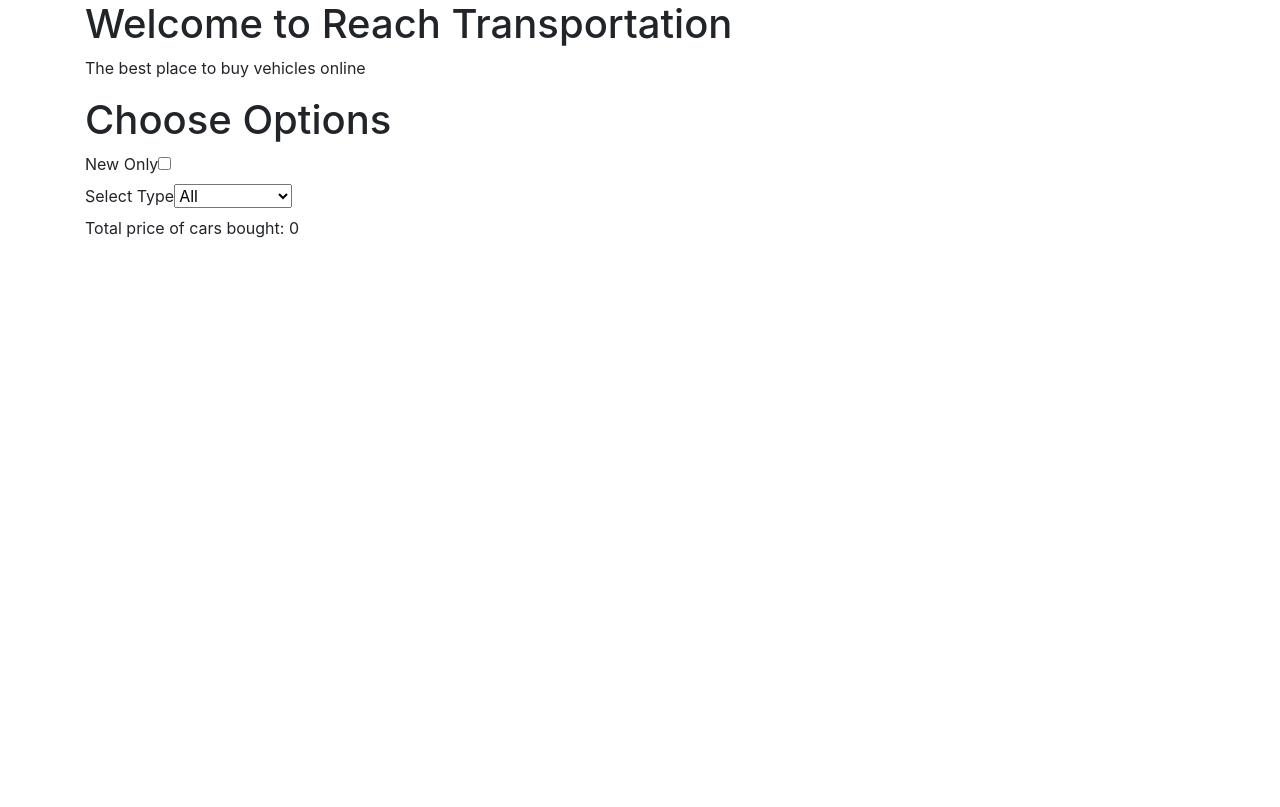
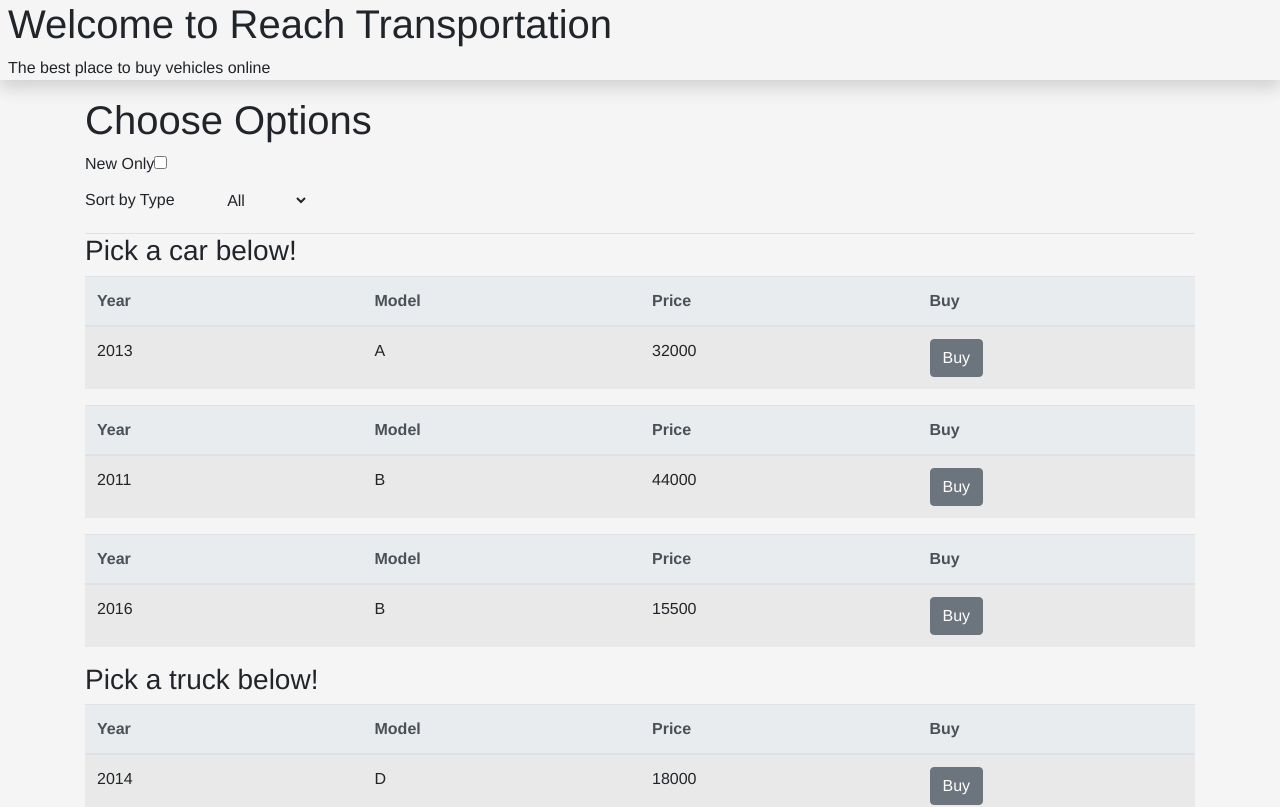
Before and after one commit to stefenh025/React-Project, a React (Create React App) app: page / in a window 1280 px wide. Shown: the top 807 px of the page. Built offline with nearby package versions, Linux system fonts and the light colour scheme.

Commit message:
Some bootstrap css additions

```diff
--- /dev/null
+++ b/src/App.css
@@ -0,0 +1,7 @@
+.fontStyle {
+  font-family: 'Franklin Gothic Medium', 'Arial Narrow', Arial, sans-serif;
+}
+
+.bgColor{
+  background-color: #F5F5F5;
+}
--- a/src/App.js
+++ b/src/App.js
@@ -1,11 +1,12 @@
 import React from 'react';
 import 'bootstrap/dist/css/bootstrap.min.css';
 import Header from './header.js';
+import './App.css';
 
 export default class App extends React.Component{
   render(){
     return(
-      <div className="container">
+      <div class="container-fluid px-0 bgColor">
         <Header />
       </div>
     )
--- a/src/Components/carTemplate.js
+++ b/src/Components/carTemplate.js
@@ -3,23 +3,26 @@
 export default class Car extends React.Component{
   render(){
     return(
-      <div>
+      <div class="fontStyle">
+        <h3>Pick a {this.props.name} below!</h3>
           {(this.props.car).map((car, index) => (
-            <table key={index}>
-            <thead>
+            <table key={index} class="table table-striped">
+            <thead class="thead-light">
               <tr>
-                <th>Year</th>
-                <th>Model</th>
-                <th>Price</th>
-                <th>Buy</th>
+                <th class="col-3">Year</th>
+                <th class="col-3">Model</th>
+                <th class="col-3">Price</th>
+                <th class="col-3">Buy</th>
               </tr>
             </thead>
             <tbody>
               <tr>
-                <td>{car.year}</td>
-                <td>{car.model}</td>
-                <td>{car.price}</td>
-                <td><button type="button" value={car.price} onClick={e => this.props.handleBuyClick(e.target.value)} >Buy</button></td>
+                <td class="col-3">{car.year}</td>
+                <td class="col-3">{car.model}</td>
+                <td class="col-3">{car.price}</td>
+                <td class="col-3">
+                  <button class="btn btn-secondary" type="button" value={car.price} onClick={e => this.props.handleBuyClick(e.target.value)} >Buy</button>
+                </td>
               </tr>
             </tbody>
             </table>
--- a/src/Components/option.js
+++ b/src/Components/option.js
@@ -5,7 +5,7 @@
   constructor(props){
     super(props);
     this.state = {
-      selected: '',
+      selected: 'all',
       newOnly: false,
     }
     this.handleChange = this.handleChange.bind(this);
@@ -21,18 +21,22 @@
 
   render(){
     return(
-      <div>
+      <div class="fontStyle">
+        <div class="border-bottom pb-3">
         <h1>Choose Options</h1>
-        <label htmlFor="new1"> New Only</label>
+        <label htmlFor="new1"> New Only </label>
         <input type="checkbox" id="new1" name="newOnly" onClick={this.handleCheck}/>
         <br/>
-        <label htmlFor="carType"> Select Type</label>
-        <select name="carType" id="cars" onChange={this.handleChange}>
+        <div class="dropdown">
+          Sort by Type
+        <select class="btn dropdown-toggle" name="carType" id="cars" onChange={this.handleChange}>
           <option value="all">All</option>
           <option value="cars">Cars</option>
           <option value="trucks">Trucks</option>
           <option value="convertibles">Convertibles</option>
         </select>
+        </div>
+        </div>
         <Vehicle selected={this.state.selected} newOnly={this.state.newOnly} handleBuyClick={this.props.handleBuyClick}/>
       </div>
     )
--- a/src/Components/welcome.js
+++ b/src/Components/welcome.js
@@ -1,9 +1,8 @@
 import React from 'react';
-
 class Welcome extends React.Component{
   render(){
     return (
-      <div>
+      <div class="shadow fontStyle px-2" >
         <h1>Welcome to Reach Transportation</h1>
         <p>The best place to buy vehicles online </p>
       </div>
--- a/src/carObj.js
+++ b/src/carObj.js
@@ -19,7 +19,7 @@
 export const truck = [
   {
     year: 2014,
-    mode: 'D',
+    model: 'D',
     price: 18000,
   },
   {
@@ -36,8 +36,8 @@
     price: 2000,
   },
   {
-    year:2010,
-    mode: 'G',
+    year: 2010,
+    model: 'G',
     price: 6000,
   },
   {
--- a/src/header.js
+++ b/src/header.js
@@ -22,8 +22,10 @@
     return(
       <div>
         <Welcome />
+        <div class="container">
         <Option handleBuyClick={this.handleBuyClick}/>
         <Total totalPrice={this.state.totalPrice}/>
+        </div>
       </div>
     )
   }
--- a/src/total.js
+++ b/src/total.js
@@ -3,7 +3,7 @@
 export default class Total extends React.Component{
   render(){
     return(
-      <p>Total price of cars bought: {this.props.totalPrice}</p>
+      <p class="fontStyle text-right font-weight-bold" >Total price of cars bought: {this.props.totalPrice}</p>
     )
   }
 }
--- a/src/vehicle.js
+++ b/src/vehicle.js
@@ -1,16 +1,21 @@
 import React from 'react';
-// import Car from './Components/car.js';
-// import Truck from './Components/truck.js';
-// import Convertible from './Components/convertible.js';
 
 import Car from './Components/carTemplate.js';
 let data = require('./carObj.js');
-console.log(data.car);
 
 export default class Vehicle extends React.Component{
   render(){
     let carType = this.props.selected;
-    if (carType === 'cars'){
+    if(carType === 'all'){
+      return(
+        <div>
+        <Car car={data.car} newOnly={this.props.newOnly} handleBuyClick={this.props.handleBuyClick} name="car"/>
+        <Car car={data.truck} newOnly={this.props.newOnly} handleBuyClick={this.props.handleBuyClick} name="truck"/>
+        <Car car={data.convertible} newOnly={this.props.newOnly} handleBuyClick={this.props.handleBuyClick} name="convertible"/>
+        </div>
+      )
+    }
+    else if (carType === 'cars'){
       return(
         <div>
         <Car car={data.car} newOnly={this.props.newOnly} handleBuyClick={this.props.handleBuyClick}/>
```
Also changed, not shown: src/Components/Old files/car.js (renamed from src/Components/car.js), src/Components/Old files/convertible.js (renamed from src/Components/convertible.js), src/Components/Old files/truck.js (renamed from src/Components/truck.js).
